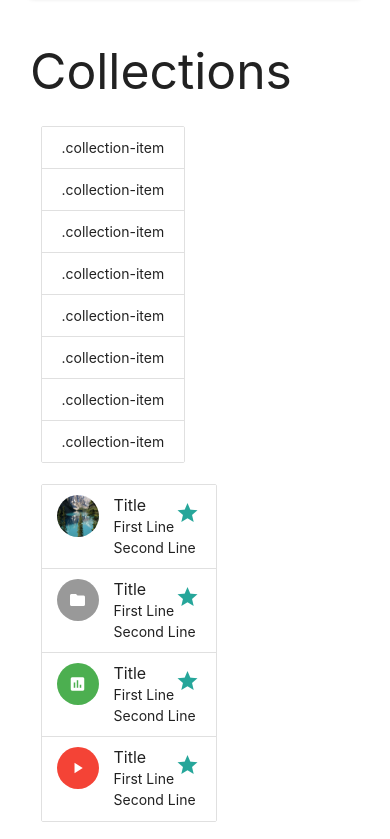
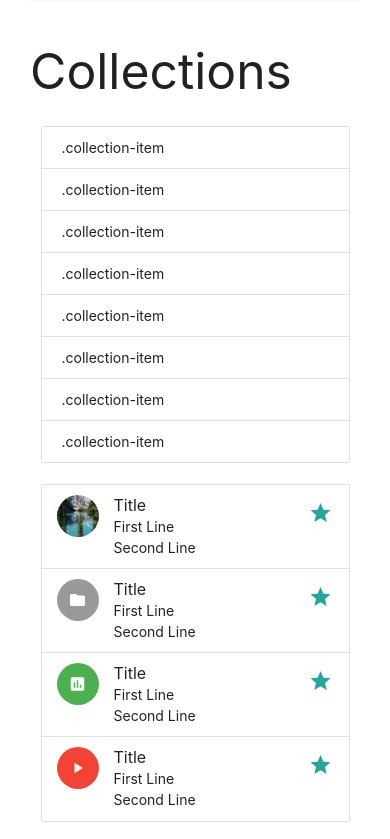
Before and after one commit to cdterry87/MaterializeCheatsheet, a plain HTML site: page index.html in a window 390 px wide. Shown: the part 1974-2813 px from the top of the page. Drawn offline with Linux system fonts and the light colour scheme.

Commit message:
Fixed a small mobile bug.

```diff
--- a/index.html
+++ b/index.html
@@ -230,7 +230,7 @@
             </div>
             <div class="col s12 m8">
                 <h2>Collections</h2>
-                <div class="col m6">
+                <div class="col s12 m6">
                     <ul class="collection">
                         <li class="collection-item">.collection-item</li>
                         <li class="collection-item">.collection-item</li>
@@ -242,7 +242,7 @@
                         <li class="collection-item">.collection-item</li>
                     </ul>
                 </div>
-                <div class="col m6">
+                <div class="col s12 m6">
                     <ul class="collection">
                         <li class="collection-item avatar">
                             <img src="./images/sample.jpg" alt="" class="circle">
```
